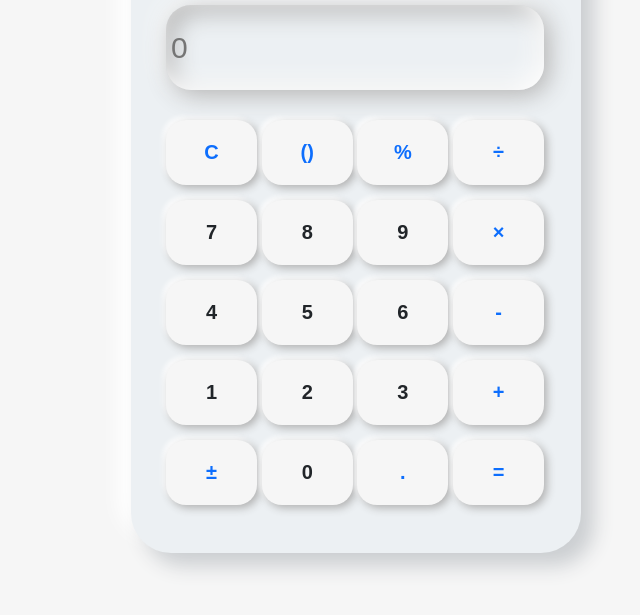
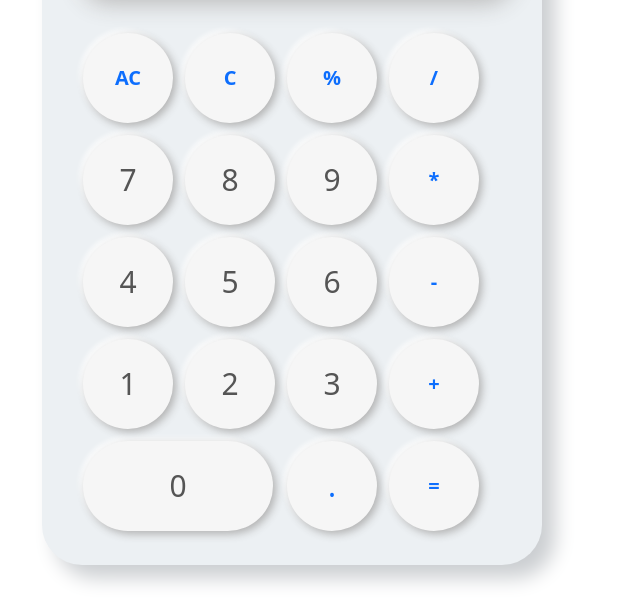
Before and after one commit to ParsaZarabi/Calculator, a plain HTML site: page index.html in a window 1280 px wide. Shown: the part 185-800 px from the top of the page, without its empty margins (284-924 px from the left). Drawn offline with nearby package versions, Linux system fonts and the light colour scheme.

Commit message:
The js file has been created and completed, and changes have been made to the appearance

```diff
--- a/index.html
+++ b/index.html
@@ -1,64 +1,104 @@
-<!DOCTYPE html>
+<!doctype html>
 <html lang="en">
 
 <head>
   <meta charset="UTF-8">
-    <meta http-equiv="X-UA-Compatible" content="IE=edge">
-    <meta name="viewport" content="width=device-width, initial-scale=1.0">
-    <title>Document</title>
+  <meta name="viewport"
+    content="width=device-width, user-scalable=no, initial-scale=1.0, maximum-scale=1.0, minimum-scale=1.0">
+  <meta http-equiv="X-UA-Compatible" content="ie=edge">
+  <title>JavaScript Calculator</title>
+  <link rel="stylesheet" href="./style.css">
+      <link rel="stylesheet" href="https://cdn.jsdelivr.net/npm/bootstrap-icons@1.3.0/font/bootstrap-icons.css">
       <link href="https://cdn.jsdelivr.net/npm/bootstrap@5.0.2/dist/css/bootstrap.min.css" rel="stylesheet"
       integrity="sha384-EVSTQN3/azprG1Anm3QDgpJLIm9Nao0Yz1ztcQTwFspd3yD65VohhpuuCOmLASjC" crossorigin="anonymous">
-    <link rel="stylesheet" href="style.css">
-    <link rel="stylesheet" href="https://cdn.jsdelivr.net/npm/bootstrap-icons@1.3.0/font/bootstrap-icons.css">
 </head>
 
 <body>
 
-    <div class="main-div" >
-        <div class="title text-dark">
+  <div class="calc">
+    <div class="title ">
       Calculator
   </div>
-        <div class="input-div ">
-            <input type="text" name="display" placeholder="0" readonly>
+    <div class="display">0</div>
+    <div class="keypad">
+      <table class="keypad-table">
+        <tr>
+          <td>
+            <div class="key all-clear text-primary">AC</div>
+          </td>
+          <td>
+            <div class="key clear-last text-primary">C</div>
+          </td>
+          <td>
+            <div class="key show-display text-primary">%</div>
+          </td>
+          <td>
+            <div class="key show-display text-primary">/</div>
+          </td>
+        </tr>
+        <tr>
+          <td>
+            <div class="key show-display">7</div>
+          </td>
+          <td>
+            <div class="key show-display">8</div>
+          </td>
+          <td>
+            <div class="key show-display">9</div>
+          </td>
+          <td>
+            <div class="key show-display text-primary">*</div>
+          </td>
+        </tr>
+        <tr>
+          <td>
+            <div class="key show-display">4</div>
+          </td>
+          <td>
+            <div class="key show-display">5</div>
+          </td>
+          <td>
+            <div class="key show-display">6</div>
+          </td>
+          <td>
+            <div class="key show-display text-primary">-</div>
+          </td>
+        </tr>
+        <tr>
+          <td>
+            <div class="key show-display ">1</div>
+          </td>
+          <td>
+            <div class="key show-display ">2</div>
+          </td>
+          <td>
+            <div class="key show-display">3</div>
+          </td>
+          <td>
+            <div class="key show-display text-primary">+</div>
+          </td>
+        </tr>
+        <tr >
+          <td colspan="2" >
+            <div class="key show-display" style="width: 190px">0</div>
+          </td>
+          <td>
+            <div class="key show-display text-primary">.</div>
+          </td>
+          <td>
+            <div class="key calculate text-primary">=</div>
+          </td>
+        </tr>
+      </table>
     </div>
-
-        <div class="buttons">
-            <button class="first-buttons text-primary">C</button>
-            <button class="first-buttons text-primary">()</button>
-            <button class="first-buttons text-primary">%</button>
-            <button class="first-buttons text-primary">÷</button>
-            <button class="seccond-buttons text-dark">7</button>
-            <button class="seccond-buttons text-dark">8</button>
-            <button class="seccond-buttons text-dark">9</button>
-            <button class="seccond-buttons text-primary">×</button>
-            <button class="seccond-buttons text-dark">4</button>
-            <button class="seccond-buttons text-dark">5</button>
-            <button class="seccond-buttons text-dark">6</button>
-            <button class="seccond-buttons text-primary">-</button>
-            <button class="seccond-buttons text-dark">1</button>
-            <button class="seccond-buttons text-dark">2</button>
-            <button class="seccond-buttons text-dark">3</button>
-            <button class="seccond-buttons text-primary">+</button>
-            <button class="seccond-buttons text-primary">±</button>
-            <button class="seccond-buttons text-dark">0</button>
-            <button class="seccond-buttons text-primary">.</button>
-            <button class="seccond-buttons text-primary">=</button>
   </div>
-
-    </div>
-
-
-
-
-
+  <script src="script.js"></script>
     <script src="https://cdn.jsdelivr.net/npm/@popperjs/core@2.9.2/dist/umd/popper.min.js"
         integrity="sha384-IQsoLXl5PILFhosVNubq5LC7Qb9DXgDA9i+tQ8Zj3iwWAwPtgFTxbJ8NT4GN1R8p"
         crossorigin="anonymous"></script>
     <script src="https://cdn.jsdelivr.net/npm/bootstrap@5.0.2/dist/js/bootstrap.min.js"
         integrity="sha384-cVKIPhGWiC2Al4u+LWgxfKTRIcfu0JTxR+EQDz/bgldoEyl4H0zUF0QKbrJ0EcQF"
         crossorigin="anonymous"></script>
-
-
 </body>
 
 </html>
--- /dev/null
+++ b/script.js
@@ -0,0 +1,35 @@
+let displayBox = document.querySelector(".display");
+
+function showDisplay(event) {
+    const x = event.target.innerText;
+    if (displayBox.innerHTML == 0) {
+        return displayBox.innerHTML = x;
+    }
+    return displayBox.innerHTML += x;
+}
+
+function calculate() {
+    let result = displayBox.innerText;
+    displayBox.innerText = eval(result);
+};
+
+function allClear() {
+    displayBox.innerText = 0;
+}
+
+function clear() {
+    let text = displayBox.innerText;
+    if (text.length === 1) {
+        displayBox.innerText = 0;
+    } else {
+        displayBox.innerText = text.substring(0, text.length - 1)
+    }
+}
+
+document.querySelector(".calculate").addEventListener("click", calculate);
+document.querySelector(".all-clear").addEventListener("click", allClear);
+document.querySelector(".clear-last").addEventListener("click", clear);
+let list = document.querySelectorAll(".show-display");
+list.forEach(item => {
+    item.addEventListener("click", showDisplay)
+})
--- a/style.css
+++ b/style.css
@@ -1,11 +1,13 @@
-* {
+*{
+
    box-sizing: border-box;
+   font-size: 30px;
+
 }
-
-body {
-    margin: 0;
-    height: 100vh;
-    width: 100vw;
+body{
+   margin-top: 45px;
+   height: 90vh;
+   width: 90vw;
    font-weight: 700;
    font-family: Arial, Helvetica, sans-serif;
    display: flex;
@@ -14,10 +16,9 @@ body {
    color: #555;
    background-color: #f6f6f6;
 }
-
-.main-div  {
-    width: 450px;
-    height: 675px;
+.calc{
+   width: 500px;
+   height: 780px;
    background-color: #ecf0f3;
    padding: 60px 35px 35px 35px;
    border-radius: 40px;
@@ -30,10 +31,10 @@ body {
    padding-bottom: 25px;
 }
 
-.input-div input {
+.display{
    border: none;
     background: none;
-    width: 378px;
+    width: 430px;
     font-size: 30px;
     padding: 20px 10px 20px 5px;
     outline: none;
@@ -41,54 +42,86 @@ body {
     box-shadow: 5px 5px 25px #b1b1b1, -5px -5px 25px #ffffff, inset -7px -7px 25px #ffffff, inset 7px 7px 25px #b1b1b1;
     border-radius: 25px;
 }
+.keypad{
 
-.first-buttons {
+}
+.keypad-table{
+
+}
+.keypad-table tr:first-child .key{
    border: none;
     cursor: pointer;
-    width: 24%;
-    height: 65px;
+    width: 90px;
+    height: 90px;
     background-color: #f6f6f6;
-    border-radius: 20px;
+    border-radius:90px;
     font-size: 20px;
     font-weight: 700;
+    text-align:center;
     color: #555;
     box-shadow: 3px 3px 8px #b1b1b1 ,
     -3px -3px 5px #fff;
     transition: all .3s ease-in;
 }
-
-.seccond-buttons {
+.keypad-table tr:first-child .key:active{
    border: none;
     cursor: pointer;
-    margin-top: 15px;
-    width: 24%;
-    height: 65px;
+    width: 90px;
+    height: 90px;
     background-color: #f6f6f6;
-    border-radius: 20px ;
+    border-radius:90px;
     font-size: 20px;
     font-weight: 700;
+    text-align:center;
     color: #555;
     box-shadow: 3px 3px 8px #b1b1b1 ,
     -3px -3px 5px #fff;
     transition: all .3s ease-in;
 }
-
-.third-button{
+.keypad-table tr td:last-child .key{
    border: none;
     cursor: pointer;
-    width: 378px;
-    height: 60px;
-    margin-top: 15px;
+    width: 90px;
+    height: 90px;
     background-color: #f6f6f6;
-    border-radius: 20px;
+    border-radius:90px;
     font-size: 20px;
     font-weight: 700;
+    text-align:center;
     color: #555;
     box-shadow: 3px 3px 8px #b1b1b1 ,
-    -3px -3px 8px #fff;
+    -3px -3px 5px #fff;
     transition: all .3s ease-in;
 }
-
-.buttons button:hover{
-    background-color:#50e5e5;
+.keypad-table tr td:last-child .key:active{
+   border: none;
+    cursor: pointer;
+    width: 90px;
+    height: 90px;
+    background-color: #f6f6f6;
+    border-radius:90px;
+    font-size: 20px;
+    font-weight: 700;
+    text-align:center;
+    color: #555;
+    box-shadow: 3px 3px 8px #b1b1b1 ,
+    -3px -3px 5px #fff;
+    transition: all .3s ease-in;
 }
+.key{
+   width: 90px;
+   height: 90px;
+   box-shadow: 3px 3px 8px #b1b1b1 ,
+    -3px -3px 5px #fff;
+   text-align: center;
+   line-height: 90px;
+   border-radius: 90px;
+   margin: 5px;
+   background-color: #f6f6f6;
+   color: #555;
+   cursor: pointer;
+   user-select: none;
+}
+.key:active{
+   background-color: #33333390;
+}
```
Lines whose indentation alone changed are shown as unchanged.
